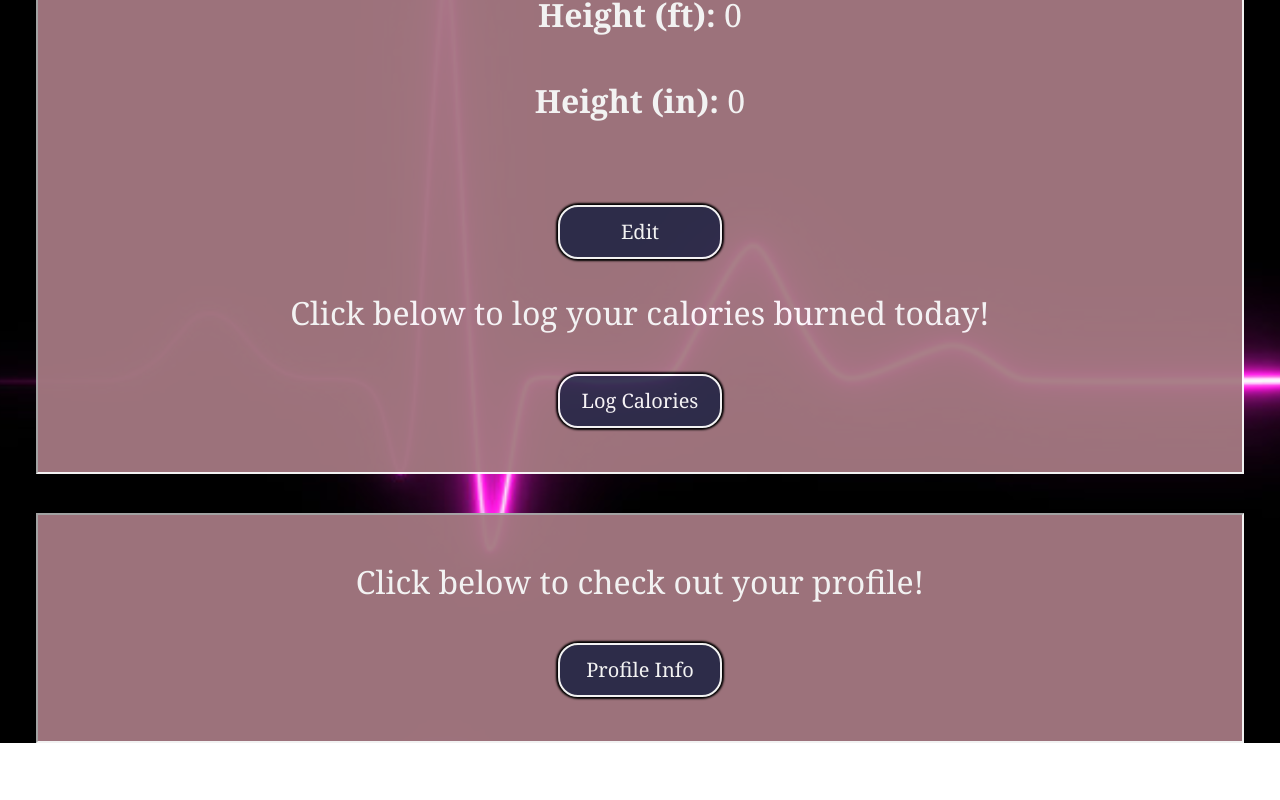
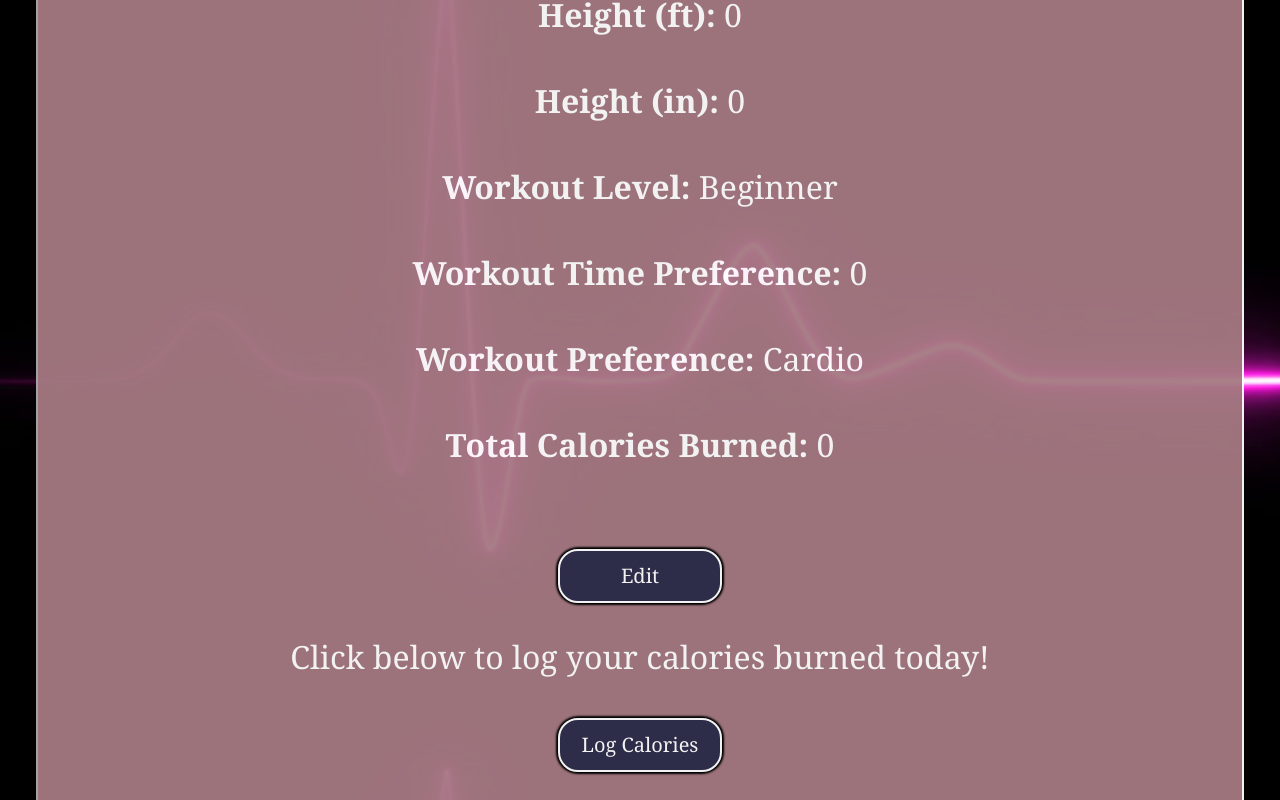
Before and after one commit to CS222-UIUC/course-project-group-101, a React (Create React App) app in the folder frontend/calorie-clash/: page /profile in a window 1280 px wide. Shown: the part 940-1740 px from the top of the page. Before the commit the page ends 1683 px from the top, so only its background shows below. Built offline with nearby package versions, Linux system fonts and the light colour scheme; no server answers.

Commit message:
Added preferences to the profile view

```diff
--- a/frontend/calorie-clash/src/pages/profile.js
+++ b/frontend/calorie-clash/src/pages/profile.js
@@ -12,7 +12,7 @@ class Profile extends React.Component {
     if(window.localStorage.getItem("UID") === null) {
       window.open("/login", "_self");
     }
-    this.state = {f_name: "f", l_name: "l", weight: 0, h_ft: 0, h_in: 0, pronouns: "N/A", data: [], success: false};
+    this.state = {f_name: "f", l_name: "l", weight: 0, h_ft: 0, h_in: 0, pronouns: "N/A", l_pref: "noob", t_pref: 0, w_pref: "cardio", c_burn: 0, data: [], success: false};
   }
 
   //Gets the current profile information via a GET request
@@ -21,7 +21,7 @@ class Profile extends React.Component {
       fetch(url).then((response) => response.json()).then((json) => {
           this.setState({data: json});
           var works = this.state.data.map((d) => {
-              this.setState({f_name: d.first_name, l_name: d.last_name, weight: d.weight, h_ft: d.height_ft, h_in: d.height_in, pronouns: d.pronouns});
+              this.setState({f_name: d.first_name, l_name: d.last_name, weight: d.weight, h_ft: d.height_ft, h_in: d.height_in, pronouns: d.pronouns, l_pref: d.level_pref, t_pref: d.time_pref, w_pref: d.workout_pref, c_burn: d.total_calories_burned});
               return true;
           })
           this.setState({success: works});
@@ -29,6 +29,22 @@ class Profile extends React.Component {
   }
 
   render() {
+    //Sets the level based on level shorthand given
+    var level = "Advanced";
+    if(this.state.l_pref === "noob") {
+      level = "Beginner";
+    } else if(this.state.l_pref === "intm") {
+      level = "Intermediate";
+    }
+
+    //Sets the workout preference based on shorthand given
+    var workout = "Calisthenics";
+    if(this.state.w_pref === "weight") {
+      workout = "Weight Lifting";
+    } else if(this.state.w_pref === "cardio") {
+      workout = "Cardio";
+    }
+
     return (
       <div className="App">
         <div id="title" class="center">
@@ -48,6 +64,15 @@ class Profile extends React.Component {
                 <b>Height (ft): </b>{this.state.h_ft} <br></br><br></br>
 
                 <b>Height (in): </b>{this.state.h_in} <br></br><br></br>
+
+                <b>Workout Level: </b>{level} <br></br><br></br>
+
+                <b>Workout Time Preference: </b>{this.state.t_pref} <br></br><br></br>
+
+                <b>Workout Preference: </b>{workout} <br></br><br></br>
+
+                <b>Total Calories Burned: </b>{this.state.c_burn} <br></br><br></br>
+
                 <Link className= "center lbutton" to="/edit-profile">Edit</Link>
             </p>
             <p className="text">
```
